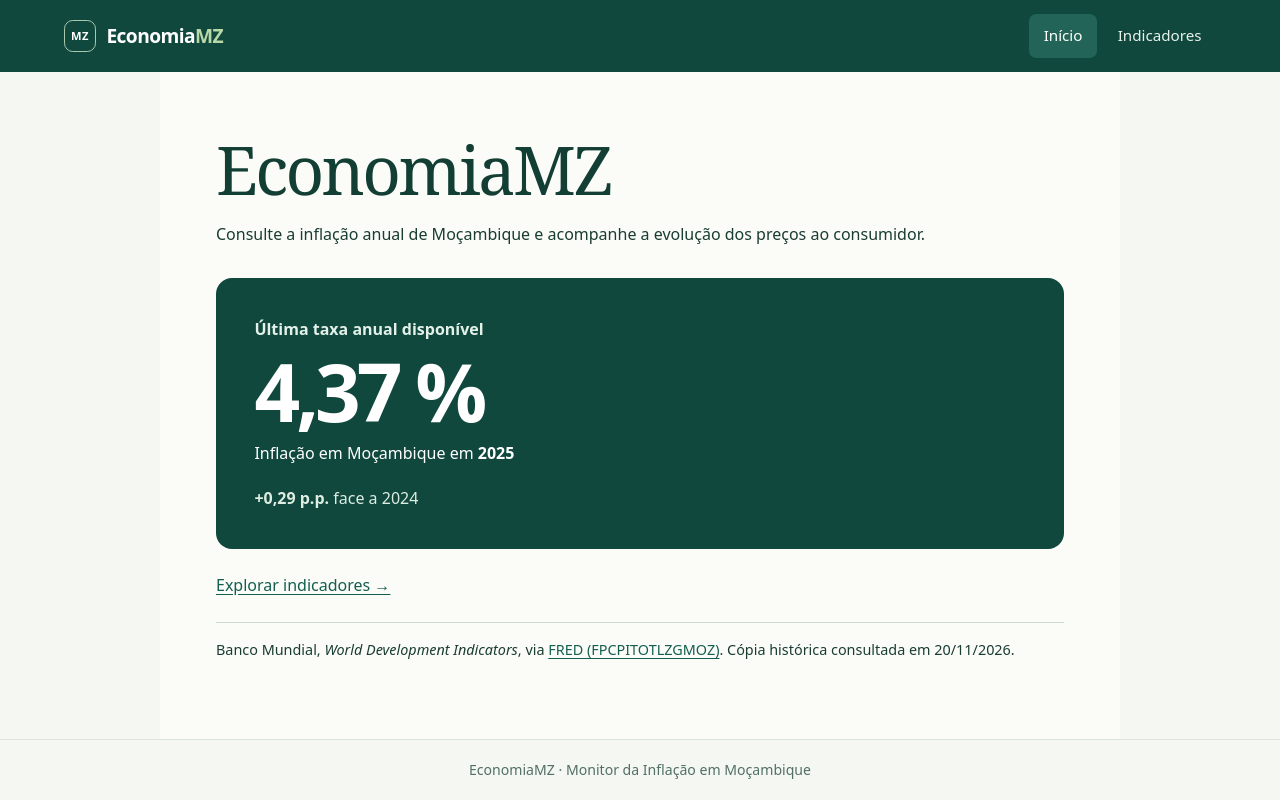
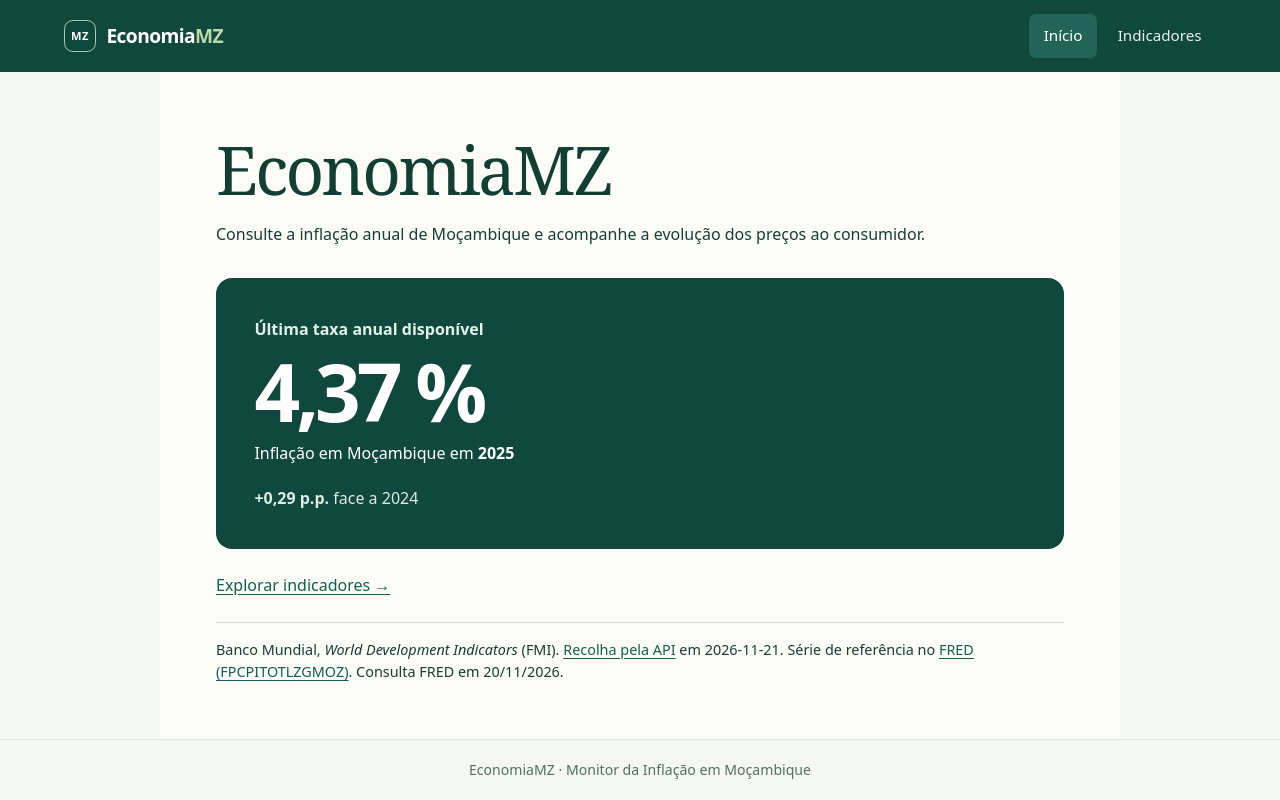
Before and after one commit to martin-langa/EconomiaMZ, a Vue app: page / in a window 1280 px wide. Built offline with nearby package versions, Linux system fonts and the light colour scheme; no server answers.

Commit message:
feat: mostrar a data de recolha e a licença da série consultada

```diff
--- a/src/components/ConsultaInflacao.vue
+++ b/src/components/ConsultaInflacao.vue
@@ -3,7 +3,7 @@ import { useInflacao } from '../composables/useInflacao.js'
 import '../assets/consulta-inflacao.css'
 
 const {
-  dados, fonte, carregando, erro, ultimoDado, dadoAnterior,
+  dados, metadados, fonte, carregando, erro, ultimoDado, dadoAnterior,
   variacaoPontosPercentuais, carregarInflacao,
 } = useInflacao()
 </script>
@@ -17,12 +17,17 @@ const {
     </div>
     <p v-else-if="!dados.length" role="status">Sem dados de inflação disponíveis.</p>
     <template v-else>
-      <slot :dados="dados" :fonte="fonte" :ultimoDado="ultimoDado" :dadoAnterior="dadoAnterior"
+      <slot :dados="dados" :fonte="fonte" :metadados="metadados" :ultimoDado="ultimoDado" :dadoAnterior="dadoAnterior"
         :variacaoPontosPercentuais="variacaoPontosPercentuais" />
       <footer>
-        Banco Mundial, <i>World Development Indicators</i>, via
+        Banco Mundial, <i>World Development Indicators</i> (FMI).
+        <template v-if="metadados.url_api">
+          <a :href="metadados.url_api">Recolha pela API</a> em
+          <time :datetime="metadados.data_recolha_api">{{ metadados.data_recolha_api }}</time>.
+        </template>
+        Série de referência no
         <a :href="fonte">FRED (FPCPITOTLZGMOZ)</a>.
-        Cópia histórica consultada em <time datetime="2026-11-20">20/11/2026</time>.
+        Consulta FRED em <time datetime="2026-11-20">20/11/2026</time>.
       </footer>
     </template>
   </div>
--- a/src/composables/useInflacao.js
+++ b/src/composables/useInflacao.js
@@ -4,6 +4,7 @@ const FONTE_PADRAO = 'https://fred.stlouisfed.org/series/FPCPITOTLZGMOZ'
 
 export function useInflacao() {
   const dados = ref([])
+  const metadados = ref({})
   const fonte = ref(FONTE_PADRAO)
   const carregando = ref(true)
   const erro = ref('')
@@ -50,6 +51,7 @@ export function useInflacao() {
       })
 
       dados.value = observacoes.sort((a, b) => a.ano - b.ano)
+      metadados.value = conjunto.metadados ?? {}
       fonte.value = conjunto.metadados?.url_fonte || FONTE_PADRAO
     } catch (erroCarregamento) {
       dados.value = []
@@ -65,6 +67,7 @@ export function useInflacao() {
 
   return {
     dados,
+    metadados,
     fonte,
     carregando,
     erro,
--- a/src/views/DetalheView.vue
+++ b/src/views/DetalheView.vue
@@ -18,11 +18,11 @@ const route = useRoute()
       </p>
       <p v-else>O código solicitado não corresponde a um indicador disponível.</p>
     </header>
-    <ConsultaInflacao v-if="route.params.codigo === 'inflacao'" v-slot="{ dados, fonte }">
+    <ConsultaInflacao v-if="route.params.codigo === 'inflacao'" v-slot="{ dados, fonte, metadados }">
       <dl class="metadados">
         <div><dt>Código do indicador</dt><dd>FP.CPI.TOTL.ZG</dd></div>
         <div><dt>Período da cópia</dt><dd>{{ dados[0].ano }} – {{ dados.at(-1).ano }}</dd></div>
-        <div><dt>Atribuição indicada no ficheiro</dt><dd>FRED · Public Domain / Citation Requested</dd></div>
+        <div><dt>Atribuição indicada no ficheiro</dt><dd>{{ metadados.licenca_indicada }}</dd></div>
       </dl>
       <AnaliseInflacao :dados="dados" :fonte="fonte">
         <template #resumo="seleccao"><FormularioEmail v-bind="seleccao" /></template>
```
